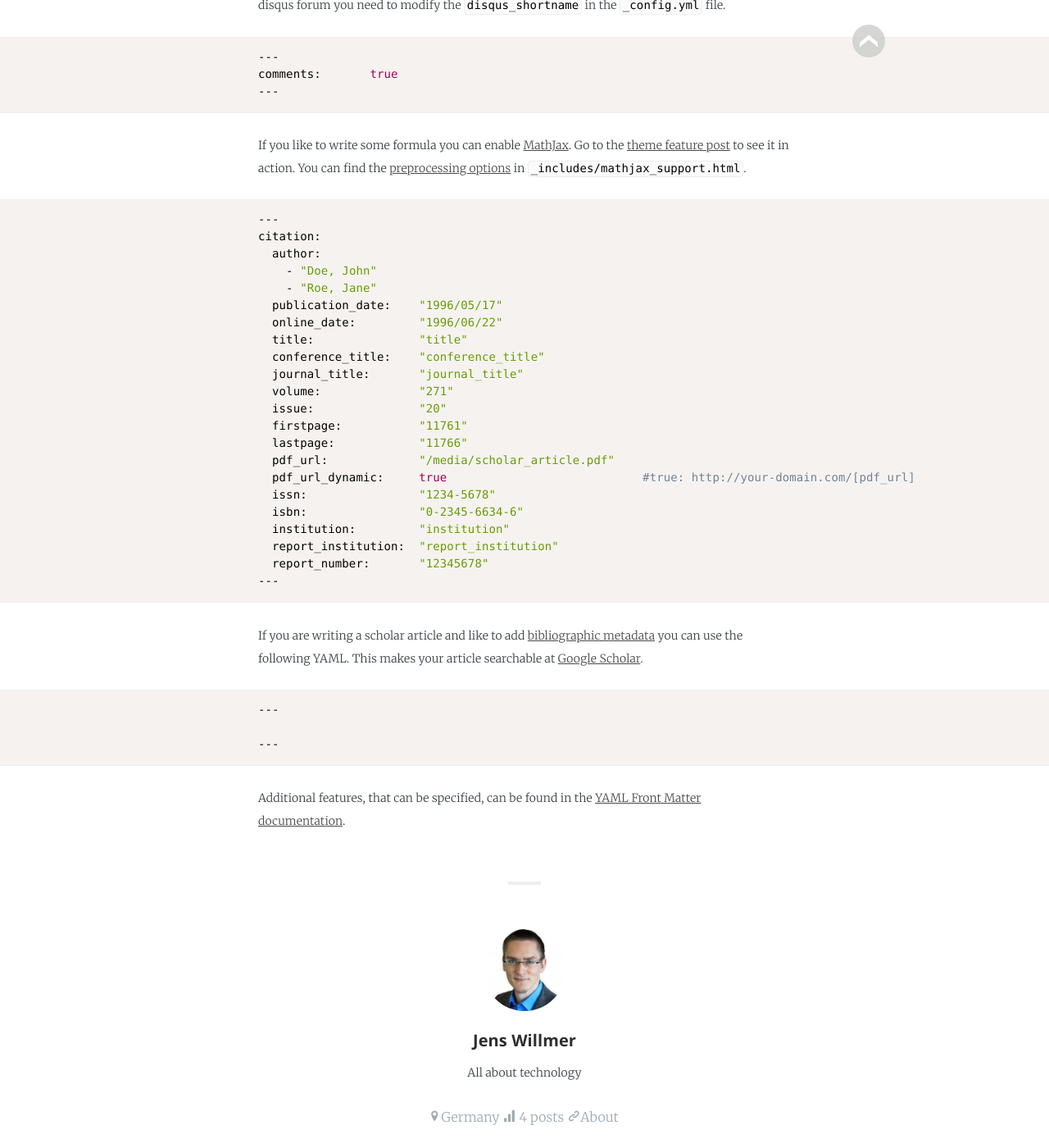
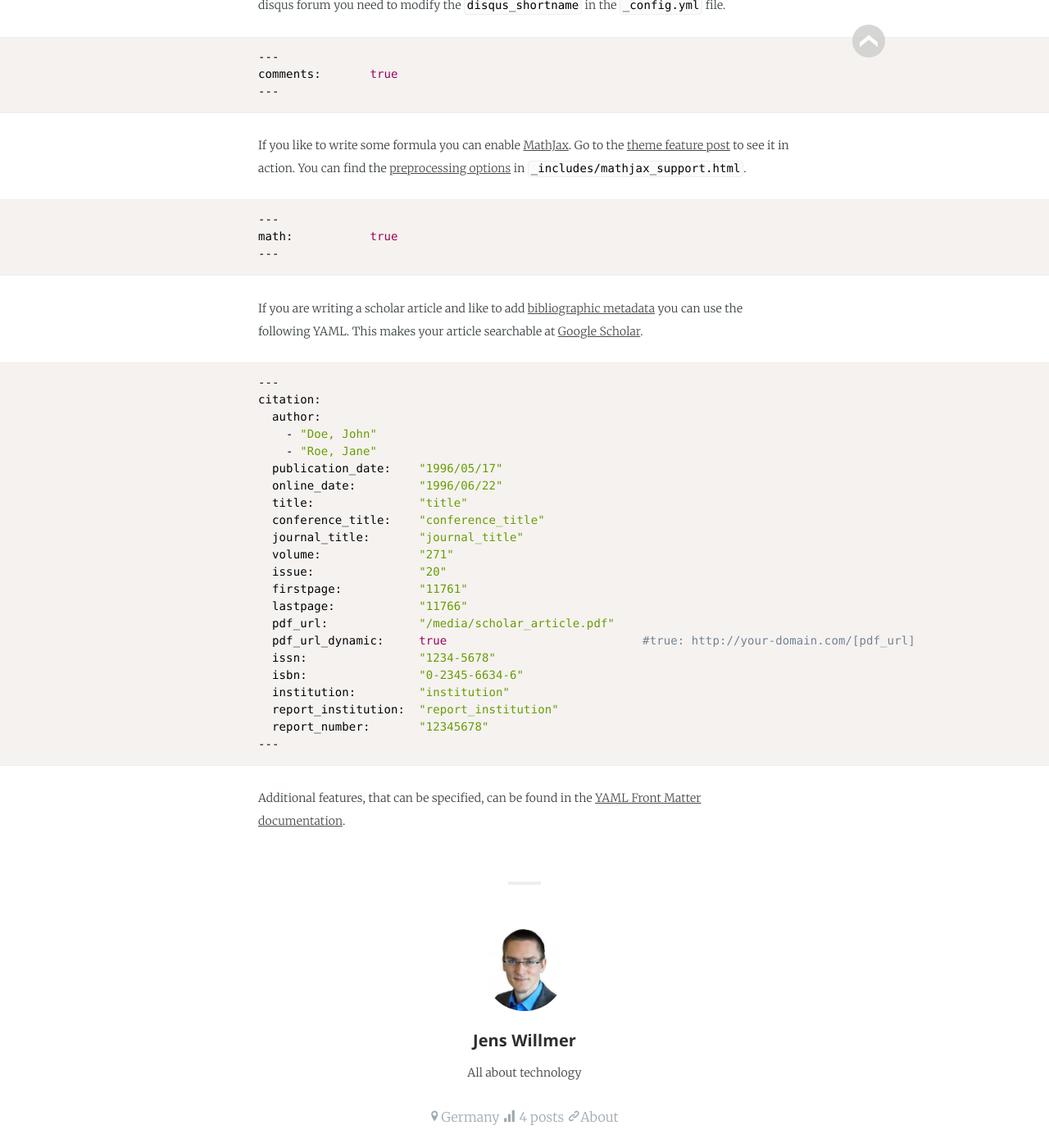
Before and after one commit to jwillmer/jekyllDecent, a Jekyll site: the page built from _posts/2016-04-06-YAML-Features.md, in a window 1280 px wide and 1400 px high, scrolled down 2457 px. Shown: the whole window at 82% size. Built offline with Jekyll 4.4.1, drawn with Linux system fonts in a browser that asks for light colours; some web fonts are replaced; some of the changed lines change nothing that is shown.

Commit message:
fixed typo #36

````diff
--- a/_posts/2016-04-06-YAML-Features.md
+++ b/_posts/2016-04-06-YAML-Features.md
@@ -104,6 +104,15 @@ If you like to write some formula you can enable [MathJax](https://www.mathjax.o
 
 ```bash
 ---
+math:           true
+---
+```
+
+
+If you are writing a scholar article and like to add [bibliographic metadata](https://scholar.google.com/intl/en/scholar/inclusion.html#indexing) you can use the following YAML. This makes your article searchable at [Google Scholar](https://scholar.google.com/).
+
+```bash
+---
 citation:
   author:
     - "Doe, John"
@@ -127,13 +136,4 @@ citation:
 ---
 ```
 
-
-If you are writing a scholar article and like to add [bibliographic metadata](https://scholar.google.com/intl/en/scholar/inclusion.html#indexing) you can use the following YAML. This makes your article searchable at [Google Scholar](https://scholar.google.com/).
-
-```bash
----
-
----
-```
-
 Additional features, that can be specified, can be found in the [YAML Front Matter documentation](https://jekyllrb.com/docs/frontmatter/).
````
